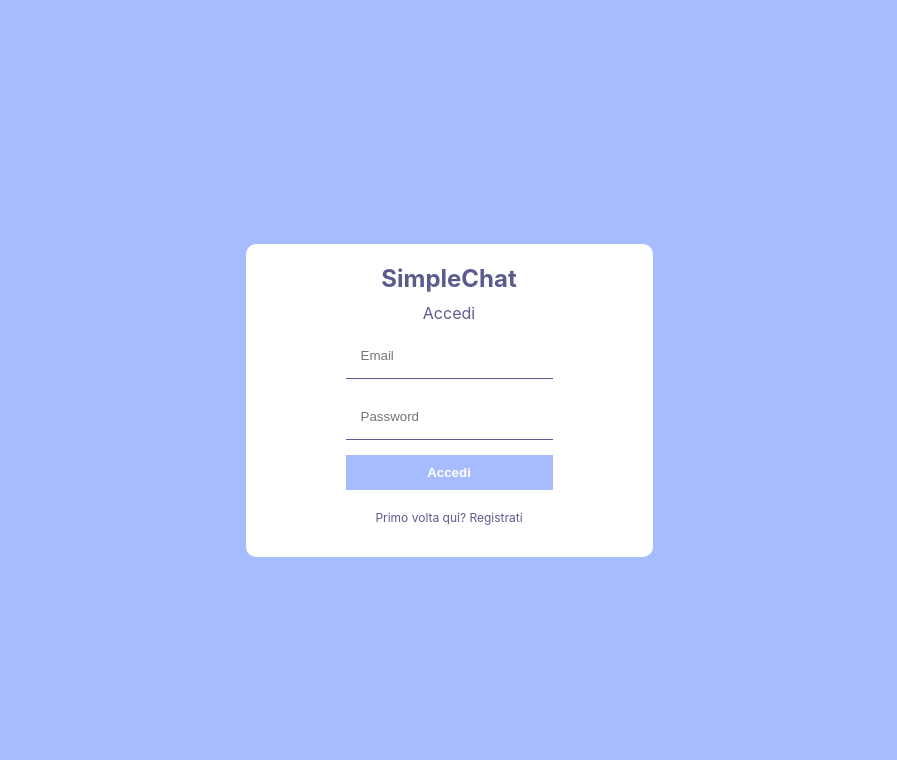
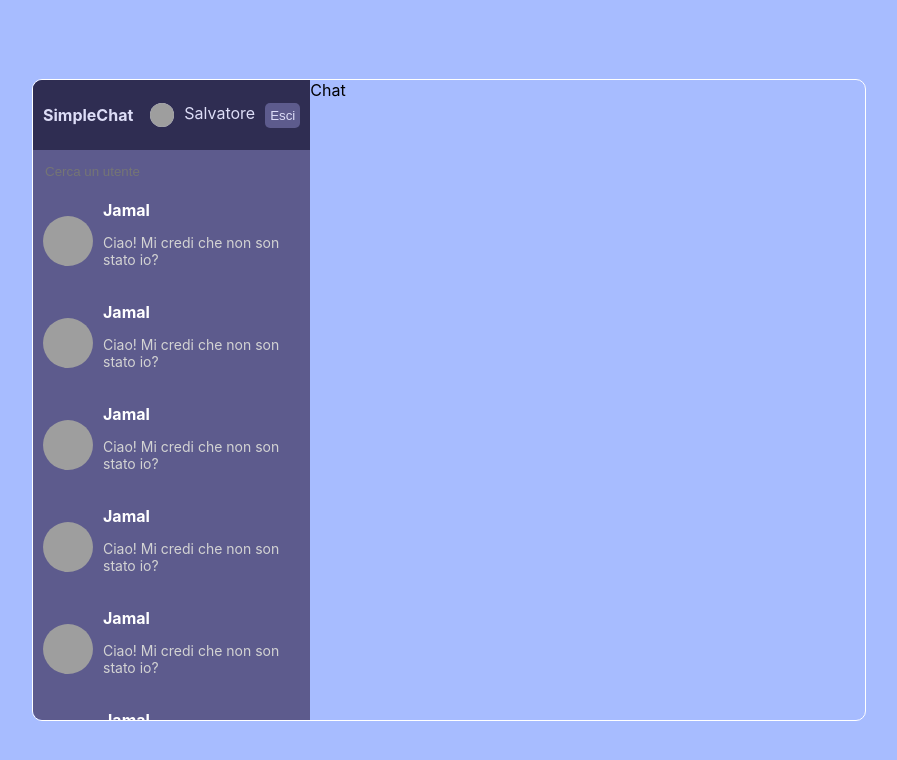
Before and after one commit to S4lvious/fullstack-chat-app, a React (Create React App) app: page / in a window 1280 px wide. Shown: the top 760 px of the page, without its empty margins (191-1088 px from the left). Built offline with nearby package versions, Linux system fonts and the light colour scheme; grey boxes are pictures that could not be loaded.

Commit message:
Iniziato lo sviluppo dell'interfaccia home

```diff
--- a/src/App.js
+++ b/src/App.js
@@ -1,10 +1,11 @@
 import './Components/Styles/style.scss';
 import Login from './Components/Login';
 import Register from './Components/Register';
+import Home from './Components/Home';
 
 function App() {
   return (
-    <Login />
+    <Home />
   );
 }
 
--- /dev/null
+++ b/src/Components/Home.jsx
@@ -0,0 +1,16 @@
+import React from 'react'
+import Sidebar from '../Elements/Sidebar'
+import Chat from '../Elements/Chat'
+
+function Home() {
+  return (
+    <div className='Home'>
+    <div className='chatContainer'>
+      <Sidebar />
+      <Chat />
+    </div>
+    </div>
+  )
+}
+
+export default Home
--- a/src/Components/Styles/style.scss
+++ b/src/Components/Styles/style.scss
@@ -56,3 +56,107 @@
         }
     }
 }
+
+
+.Home{
+    background-color: #a7bcff;
+    width: 100%;
+    height: 100vh;
+    display: flex;
+    align-items: center;
+    justify-content: center;
+    .chatContainer{
+        border: 1px solid white;
+        border-radius: 10px;
+        width: 65%;
+        height: 80%;
+        display: flex;
+        overflow: hidden;
+        .sidebar{
+            flex:1;
+            background-color: #5d5b8d;
+            .Navbar{
+                display: flex;
+                align-items: center;
+                justify-content: space-between;
+                background-color: #2f2d52;
+                height: 50px;
+                padding: 10px;
+                color: #ddddf7;
+                .logo{
+                    font-weight: bold;
+                }
+                .user{
+                    display: flex;
+                    gap: 10px;
+
+                    img {
+                        background-color: #ddddf7;
+                        height: 24px;
+                        width: 24px;
+                        border-radius: 50%;
+                        object-fit: cover;
+                    }
+
+                    button {
+                        background-color: #5d5b8d;
+                        color: #ddddf7;
+                        border: none;
+                        cursor: pointer;
+                        border-radius: 5px;
+                        padding: 5px;
+                    }
+                }
+            }
+
+            .searchbar{
+                border-bottom: 1px solid gray;
+
+                .searchform{
+                    padding: 10px;
+                    input{
+                        background-color: transparent;
+                        border: none;
+                        color: white;
+                        outline: none;
+
+                    }
+                }
+
+                .userChat{
+                    display: flex;
+                    gap: 10px;
+                    align-items: center;
+                    padding: 10px;
+                    cursor: pointer;
+                    color: white;
+
+                    &:hover{
+                        background-color: #2f2d52;
+
+                    }
+                    img{
+                        height: 50px;
+                        width: 50px;
+                        border-radius: 50%;
+                        object-fit: cover;
+                    }
+                    .userChatInfo{
+                        span{
+                            font-weight: bold;
+                        }
+                        p{
+                            font-size: 14px;
+                            color: lightgray;
+                        }
+
+                    }
+                }
+
+            }
+         }
+        .chat{
+            flex: 2;
+        }
+    }
+}
--- /dev/null
+++ b/src/Elements/Chat.jsx
@@ -0,0 +1,11 @@
+import React from 'react'
+
+function Chat() {
+  return (
+    <div className='chat'>
+      Chat
+    </div>
+  )
+}
+
+export default Chat
--- /dev/null
+++ b/src/Elements/Navbar.jsx
@@ -0,0 +1,17 @@
+import React from 'react'
+
+function Navbar() {
+  return (
+    <div className='Navbar'>
+      <span className="logo">SimpleChat</span>
+      <div className="user">
+        <img src='https://images.pexels.com/photos/1222271/pexels-photo-1222271.jpeg' alt='propic'></img>
+        <span>Salvatore</span>
+        <button>Esci</button>
+
+      </div>
+    </div>
+  )
+}
+
+export default Navbar
--- /dev/null
+++ b/src/Elements/Searchbar.jsx
@@ -0,0 +1,56 @@
+import React from 'react'
+
+function Searchbar() {
+  return (
+    <div className='searchbar'>
+        <div className="searchform">
+          <input type="text" placeholder='Cerca un utente'></input>
+        </div>
+        <div className="userChat">
+          <img src='https://images.pexels.com/photos/1222271/pexels-photo-1222271.jpeg'></img>
+          <div className="userChatInfo">
+            <span>Jamal</span>
+            <p>Ciao! Mi credi che non son stato io?</p>
+          </div>
+        </div>
+        <div className="userChat">
+          <img src='https://images.pexels.com/photos/1222271/pexels-photo-1222271.jpeg'></img>
+          <div className="userChatInfo">
+            <span>Jamal</span>
+            <p>Ciao! Mi credi che non son stato io?</p>
+          </div>
+        </div>
+        <div className="userChat">
+          <img src='https://images.pexels.com/photos/1222271/pexels-photo-1222271.jpeg'></img>
+          <div className="userChatInfo">
+            <span>Jamal</span>
+            <p>Ciao! Mi credi che non son stato io?</p>
+          </div>
+        </div>
+        <div className="userChat">
+          <img src='https://images.pexels.com/photos/1222271/pexels-photo-1222271.jpeg'></img>
+          <div className="userChatInfo">
+            <span>Jamal</span>
+            <p>Ciao! Mi credi che non son stato io?</p>
+          </div>
+        </div>
+        <div className="userChat">
+          <img src='https://images.pexels.com/photos/1222271/pexels-photo-1222271.jpeg'></img>
+          <div className="userChatInfo">
+            <span>Jamal</span>
+            <p>Ciao! Mi credi che non son stato io?</p>
+          </div>
+        </div>
+        <div className="userChat">
+          <img src='https://images.pexels.com/photos/1222271/pexels-photo-1222271.jpeg'></img>
+          <div className="userChatInfo">
+            <span>Jamal</span>
+            <p>Ciao! Mi credi che non son stato io?</p>
+          </div>
+        </div>
+
+    </div>
+  )
+}
+
+export default Searchbar
--- /dev/null
+++ b/src/Elements/Sidebar.jsx
@@ -0,0 +1,14 @@
+import React from 'react'
+import Navbar from './Navbar'
+import Searchbar from './Searchbar'
+
+function Sidebar() {
+  return (
+    <div className='sidebar'>
+      <Navbar/>
+      <Searchbar/>
+    </div>
+  )
+}
+
+export default Sidebar
```
Also changed, not shown: src/Elements/Chats.jsx (added, +11 -0 lines), src/Elements/Input.jsx (added, +11 -0 lines), src/Elements/Message.jsx (added, +11 -0 lines).
